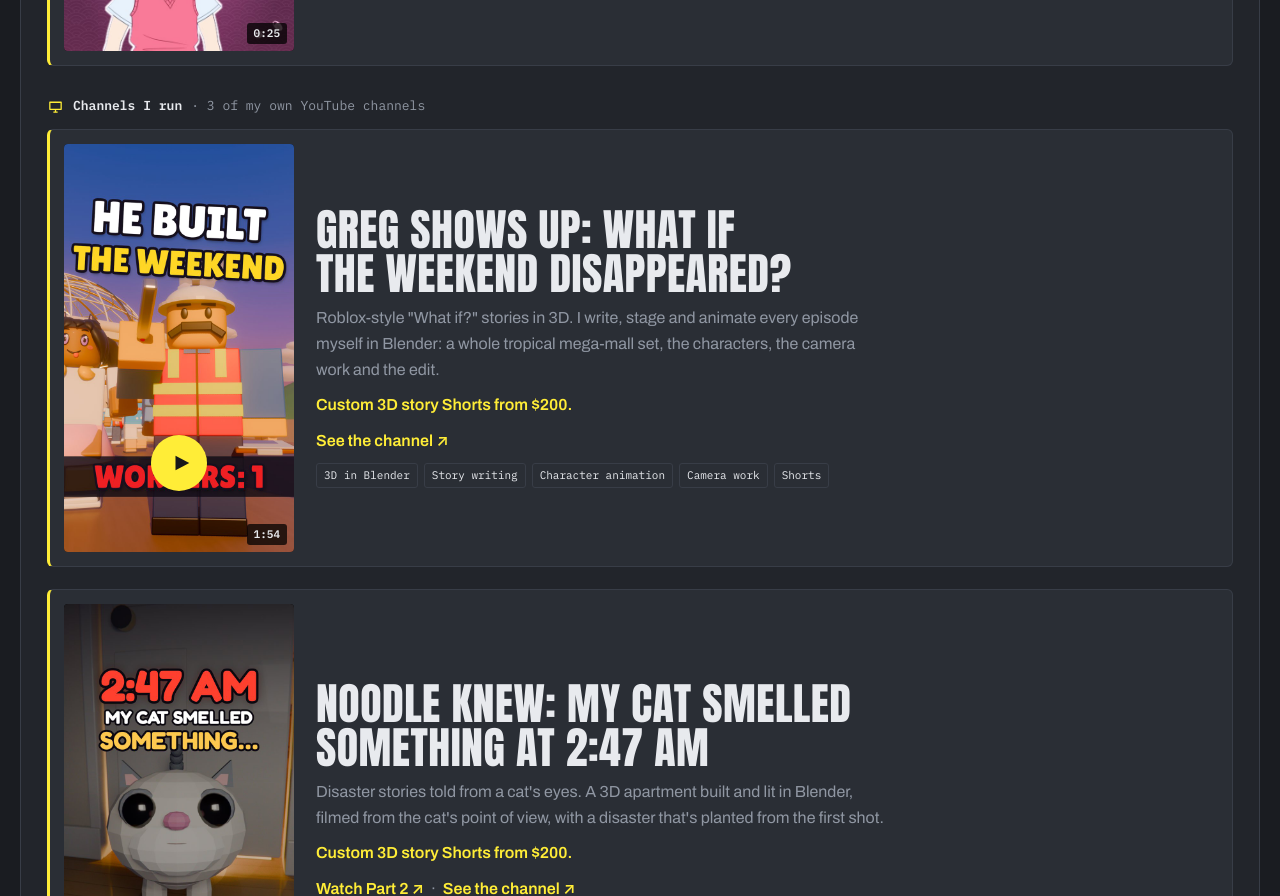
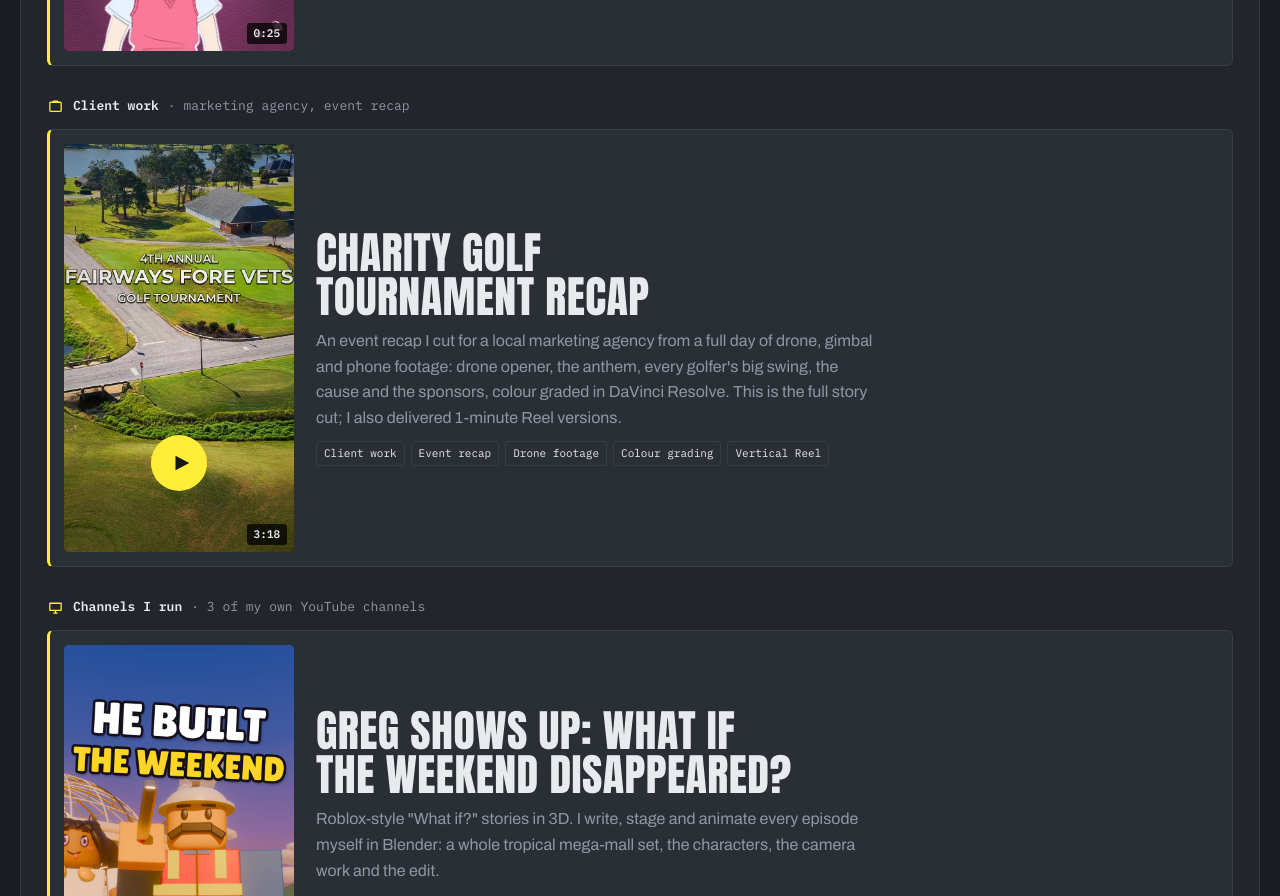
Before and after one commit to Dynascapes/dynascape-edits, a plain HTML site: page index.html in a window 1280 px wide. Shown: the part 3090-3986 px from the top of the page. Drawn offline with Linux system fonts and the light colour scheme; a web font is replaced by a local one.

Commit message:
Add Client work card: charity golf tournament recap

```diff
--- a/index.html
+++ b/index.html
@@ -436,6 +436,17 @@ section.tight{padding-block:0;margin-top:14px}
             <div class="tags"><span>Client work</span><span>Japanese captions</span><span>Word cards</span><span>VTuber</span><span>Instagram Reel</span></div>
           </div>
         </div>
+        <div class="binhead" id="golf-recap"><svg viewBox="0 0 24 24"><path d="M4 7.5A1.5 1.5 0 0 1 5.5 6h13A1.5 1.5 0 0 1 20 7.5v10a1.5 1.5 0 0 1-1.5 1.5h-13A1.5 1.5 0 0 1 4 17.5zM9 6V4.5h6V6"/></svg><b>Client work</b><span>· marketing agency, event recap</span></div>
+        <div class="feature">
+          <a href="media/charity-golf-recap-full.mp4" data-video="media/charity-golf-recap-full.mp4" data-poster="media/charity-golf-recap.jpg" aria-label="Play Charity Golf Tournament Recap">
+            <span class="thumb"><img loading="lazy" alt="Drone shot over the golf course with the Fairways Fore Vets Golf Tournament title" src="media/charity-golf-recap.jpg"><span class="play"><svg viewBox="0 0 24 24"><path d="M6 4l15 8-15 8z"/></svg></span><span class="len">3:18</span></span>
+          </a>
+          <div class="ftext">
+            <h3>Charity Golf Tournament Recap</h3>
+            <p>An event recap I cut for a local marketing agency from a full day of drone, gimbal and phone footage: drone opener, the anthem, every golfer's big swing, the cause and the sponsors, colour graded in DaVinci Resolve. This is the full story cut; I also delivered 1-minute Reel versions.</p>
+            <div class="tags"><span>Client work</span><span>Event recap</span><span>Drone footage</span><span>Colour grading</span><span>Vertical Reel</span></div>
+          </div>
+        </div>
         <div class="binhead" id="channels"><svg viewBox="0 0 24 24"><path d="M4 6h16v10H4zM9 20h6M12 16v4"/></svg><b>Channels I run</b><span>· 3 of my own YouTube channels</span></div>
         <div class="feature">
           <a href="https://youtube.com/shorts/p4mJVzWI2WU" data-id="p4mJVzWI2WU" aria-label="Play What If the Weekend Disappeared?">
```
